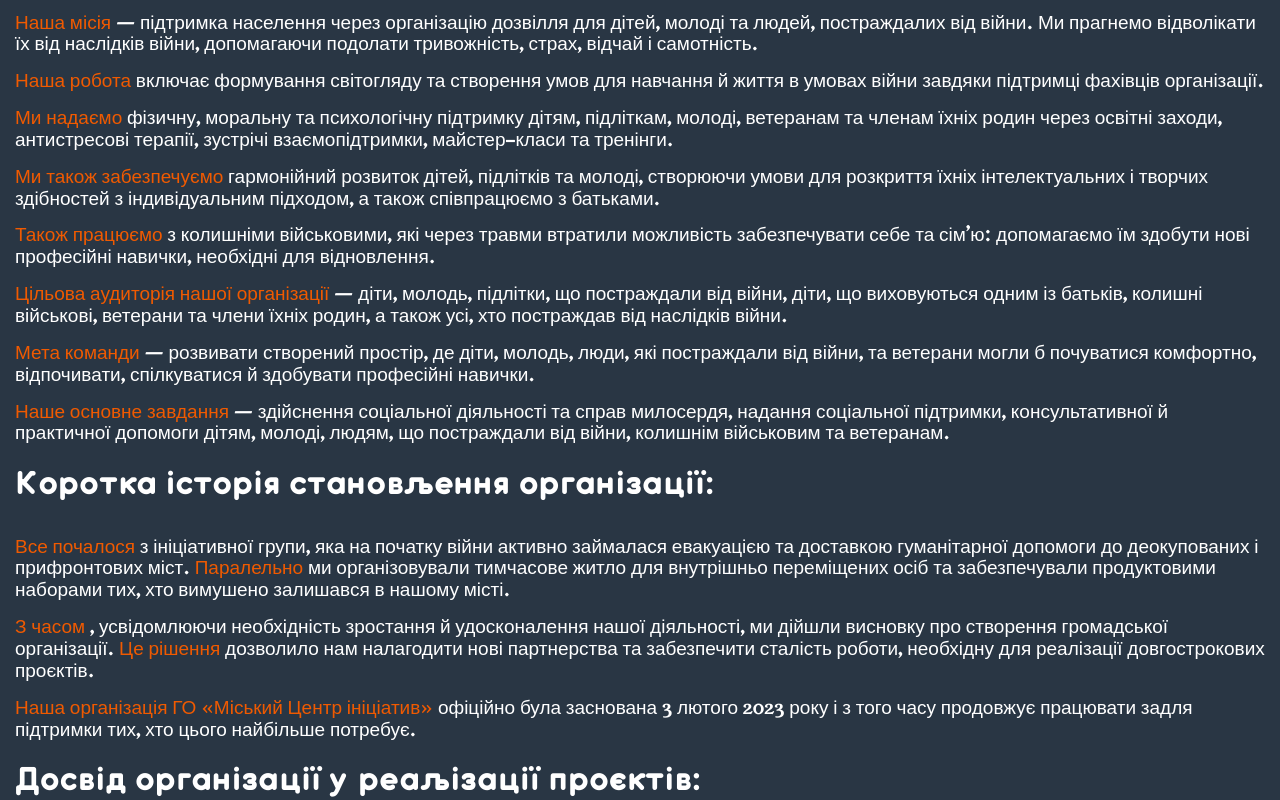
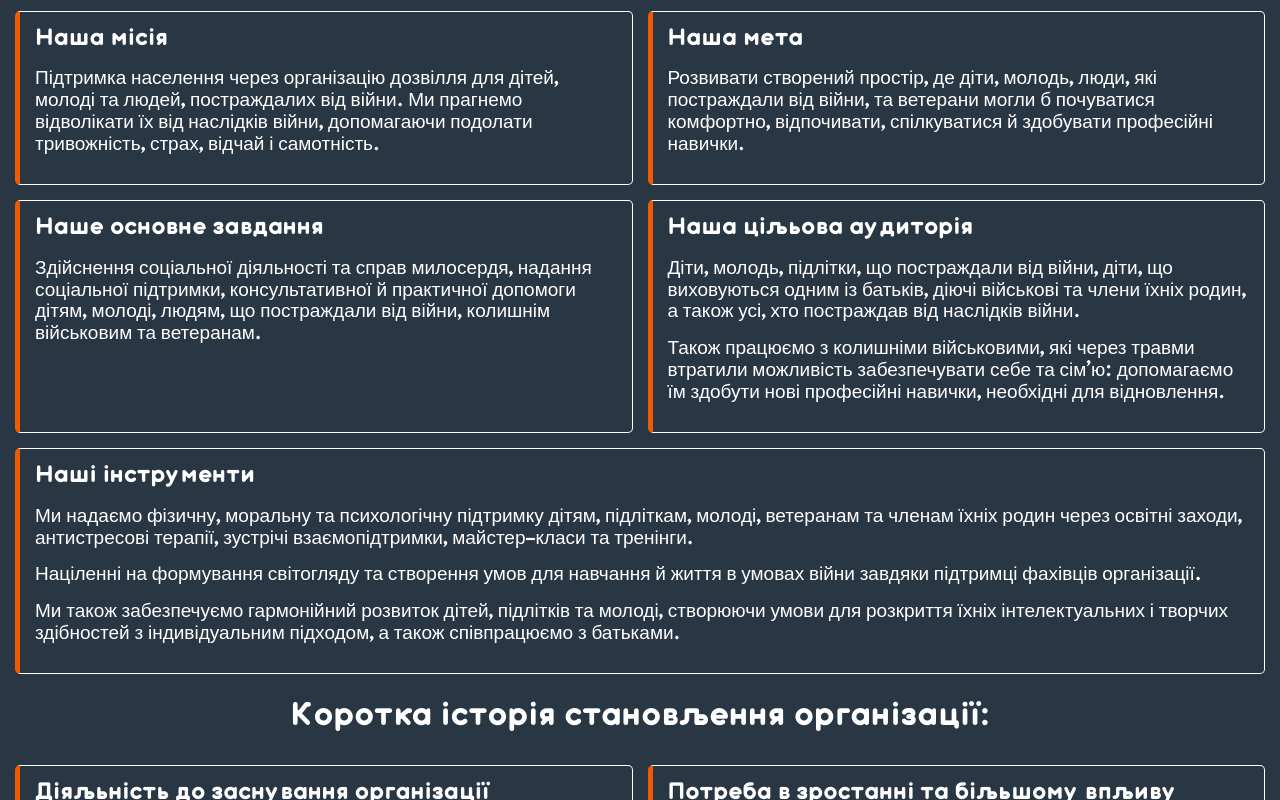
Before and after one commit to kozachuk-ivan/mci, a plain HTML site: page index.html in a window 1280 px wide. Shown: the part 488-1288 px from the top of the page. Drawn offline with Linux system fonts and the light colour scheme.

Commit message:
done with des

```diff
--- a/index.html
+++ b/index.html
@@ -53,6 +53,7 @@
       rel="manifest"
       href="site.webmanifest"
     />
+
     <!-- Підключення стилів -->
     <link
       rel="stylesheet"
@@ -88,93 +89,123 @@
               </svg>
             </div>
             <h2 class="about__subtitle subtitle">
-              Місія, візія, основні напрямки діяльності організації:
+              Місія, візія та основні напрямки діяльності організації:
             </h2>
+
+            <div class="about__row">
+              <div class="about__col box">
+                <h3 class="about__heading">Наша місія</h3>
                 <p class="about__desc desc">
-              <mark class="about__mark mark">Наша місія</mark>
-              — підтримка населення через організацію дозвілля для дітей, молоді
-              та людей, постраждалих від війни. Ми прагнемо відволікати їх від
-              наслідків війни, допомагаючи подолати тривожність, страх, відчай і
-              самотність.
+                  Підтримка населення через організацію дозвілля для дітей,
+                  молоді та людей, постраждалих від війни. Ми прагнемо
+                  відволікати їх від наслідків війни, допомагаючи подолати
+                  тривожність, страх, відчай і самотність.
+                </p>
+              </div>
+              <div class="about__col box">
+                <h3 class="about__heading">Наша мета</h3>
+                <p class="about__desc desc">
+                  Розвивати створений простір, де діти, молодь, люди, які
+                  постраждали від війни, та ветерани могли б почуватися
+                  комфортно, відпочивати, спілкуватися й здобувати професійні
+                  навички.
+                </p>
+              </div>
+              <div class="about__col box">
+                <h3 class="about__heading">Наше основне завдання</h3>
+                <p class="about__desc desc">
+                  Здійснення соціальної діяльності та справ милосердя, надання
+                  соціальної підтримки, консультативної й практичної допомоги
+                  дітям, молоді, людям, що постраждали від війни, колишнім
+                  військовим та ветеранам.
+                </p>
+              </div>
+              <div class="about__col box">
+                <h3 class="about__heading">Наша цільова аудиторія</h3>
+                <p class="about__desc desc">
+                  Діти, молодь, підлітки, що постраждали від війни, діти, що
+                  виховуються одним із батьків, діючі військові та члени їхніх
+                  родин, а також усі, хто постраждав від наслідків війни.
                 </p>
                 <p class="about__desc desc">
-              <mark class="about__mark mark">Наша робота</mark>
-              включає формування світогляду та створення умов для навчання й
-              життя в умовах війни завдяки підтримці фахівців організації.
+                  Також працюємо з колишніми військовими, які через травми
+                  втратили можливість забезпечувати себе та сім’ю: допомагаємо
+                  їм здобути нові професійні навички, необхідні для відновлення.
+                </p>
+              </div>
+              <div class="about__col box">
+                <h3 class="about__heading">Наші інструменти</h3>
+                <p class="about__desc desc">
+                  Ми надаємо фізичну, моральну та психологічну підтримку дітям,
+                  підліткам, молоді, ветеранам та членам їхніх родин через
+                  освітні заходи, антистресові терапії, зустрічі
+                  взаємопідтримки, майстер-класи та тренінги.
                 </p>
                 <p class="about__desc desc">
-              <mark class="about__mark mark">Ми надаємо</mark>
-              фізичну, моральну та психологічну підтримку дітям, підліткам,
-              молоді, ветеранам та членам їхніх родин через освітні заходи,
-              антистресові терапії, зустрічі взаємопідтримки, майстер-класи та
-              тренінги.
+                  Націленні на формування світогляду та створення умов для
+                  навчання й життя в умовах війни завдяки підтримці фахівців
+                  організації.
                 </p>
                 <p class="about__desc desc">
-              <mark class="about__mark mark">Ми також забезпечуємо</mark>
-              гармонійний розвиток дітей, підлітків та молоді, створюючи умови
-              для розкриття їхніх інтелектуальних і творчих здібностей з
-              індивідуальним підходом, а також співпрацюємо з батьками.
+                  Ми також забезпечуємо гармонійний розвиток дітей, підлітків та
+                  молоді, створюючи умови для розкриття їхніх інтелектуальних і
+                  творчих здібностей з індивідуальним підходом, а також
+                  співпрацюємо з батьками.
                 </p>
-            <p class="about__desc desc">
-              <mark class="about__mark mark">Також працюємо</mark>
-              з колишніми військовими, які через травми втратили можливість
-              забезпечувати себе та сім’ю: допомагаємо їм здобути нові
-              професійні навички, необхідні для відновлення.
-            </p>
-            <p class="about__desc desc">
-              <mark class="about__mark mark">
-                Цільова аудиторія нашої організації
-              </mark>
-              — діти, молодь, підлітки, що постраждали від війни, діти, що
-              виховуються одним із батьків, колишні військові, ветерани та члени
-              їхніх родин, а також усі, хто постраждав від наслідків війни.
-            </p>
-            <p class="about__desc desc">
-              <mark class="about__mark mark">Мета команди</mark>
-              — розвивати створений простір, де діти, молодь, люди, які
-              постраждали від війни, та ветерани могли б почуватися комфортно,
-              відпочивати, спілкуватися й здобувати професійні навички.
-            </p>
-            <p class="about__desc desc">
-              <mark class="about__mark mark">Наше основне завдання</mark>
-              — здійснення соціальної діяльності та справ милосердя, надання
-              соціальної підтримки, консультативної й практичної допомоги дітям,
-              молоді, людям, що постраждали від війни, колишнім військовим та
-              ветеранам.
-            </p>
+              </div>
+            </div>
+
             <h2 class="about__subtitle subtitle">
               Коротка історія становлення організації:
             </h2>
+            <div class="about__row row">
+              <div class="about__col box">
+                <h3 class="about__heading">
+                  Діяльність до заснування організації
+                </h3>
                 <p class="about__desc desc">
-              <mark class="about__mark mark">Все почалося</mark>
-              з ініціативної групи, яка на початку війни активно займалася
-              евакуацією та доставкою гуманітарної допомоги до деокупованих і
-              прифронтових міст.
-              <mark class="about__mark mark">Паралельно</mark>
-              ми організовували тимчасове житло для внутрішньо переміщених осіб
-              та забезпечували продуктовими наборами тих, хто вимушено залишався
-              в нашому місті.
+                  Все почалося з ініціативної групи, яка на початку війни
+                  активно займалася евакуацією та доставленням гуманітарної
+                  допомоги до деокупованих і прифронтових міст.
                 </p>
                 <p class="about__desc desc">
-              <mark class="about__mark mark">З часом</mark>
-              , усвідомлюючи необхідність зростання й удосконалення нашої
-              діяльності, ми дійшли висновку про створення громадської
+                  Паралельно ми організовували тимчасове житло для внутрішньо
+                  переміщених осіб та забезпечували продуктовими наборами тих,
+                  хто вимушено залишався в нашому місті.
+                </p>
+              </div>
+              <div class="about__col box">
+                <h3 class="about__heading">
+                  Потреба в зростанні та більшому впливу
+                </h3>
+                <p class="about__desc desc">
+                  З часом , усвідомлюючи необхідність зростання й удосконалення
+                  нашої діяльності, ми дійшли висновку про створення громадської
                   організації.
-              <mark class="about__mark mark">Це рішення</mark>
-              дозволило нам налагодити нові партнерства та забезпечити сталість
-              роботи, необхідну для реалізації довгострокових проєктів.
                 </p>
                 <p class="about__desc desc">
-              <mark class="about__mark mark">
-                Наша організація ГО «Міський Центр ініціатив»
-              </mark>
-              офіційно була заснована 3 лютого 2023 року і з того часу продовжує
-              працювати задля підтримки тих, хто цього найбільше потребує.
+                  Це рішення дозволило нам налагодити нові партнерства та
+                  забезпечити сталість роботи, необхідну для реалізації
+                  довгострокових проєктів.
                 </p>
+              </div>
+
+              <div class="about__col box">
+                <h3 class="about__heading">ГО «Міський Центр ініціатив»</h3>
+                <p class="about__desc desc">
+                  Наша організація ГО «Міський Центр ініціатив» офіційно була
+                  заснована 3 лютого 2023 року і з того часу продовжує працювати
+                  задля підтримки тих, хто цього найбільше потребує.
+                </p>
+              </div>
+            </div>
+
+            <p class="about__desc desc"></p>
+
             <h2 class="about__subtitle subtitle">
               Досвід організації у реалізації проєктів:
             </h2>
-            <div class="about__project">
+            <div class="about__project box">
               <h3 class="about__project-title">"Мультиспорт"</h3>
               <p class="about__project-description">
                 Тиждень дозвілля для дітей і підлітків за допомогою сучасних
@@ -202,7 +233,7 @@
               </div>
             </div>
 
-            <div class="about__project">
+            <div class="about__project box">
               <h2 class="about__project-title">"Мудрий тесля"</h2>
               <p class="about__project-description">
                 Заняття із трудового виховання для підлітків, в яких немає
@@ -228,7 +259,7 @@
               </div>
             </div>
 
-            <div class="about__project">
+            <div class="about__project box">
               <h2 class="about__project-title">"IT школа"</h2>
               <p class="about__project-description">
                 Проводилось IT навчання для підлітків, які постраждали від
@@ -259,7 +290,7 @@
               </div>
             </div>
 
-            <div class="about__project">
+            <div class="about__project box">
               <h2 class="about__project-title">
                 "Ретрит для сімей ветеранів війни"
               </h2>
@@ -291,7 +322,7 @@
               </div>
             </div>
 
-            <div class="about__project">
+            <div class="about__project box">
               <h2 class="about__project-title">Курс "Зцілення душі"</h2>
               <p class="about__project-description">
                 Проводились заняття із залученням професійних психологів для
@@ -319,7 +350,7 @@
               </div>
             </div>
 
-            <div class="about__project">
+            <div class="about__project box">
               <h2 class="about__project-title">Літній табір в м. Бухарест</h2>
               <p class="about__project-description">
                 Для підлітків які вимушено покинули країну через військові дії.
@@ -333,7 +364,7 @@
               </div>
             </div>
 
-            <div class="about__project">
+            <div class="about__project box">
               <h2 class="about__project-title">Гуманітарні проєкти</h2>
               <p class="about__project-description">
                 Одяг, взуття, продукти харчування, ліки, дитяче харчування.
@@ -349,9 +380,9 @@
               </div>
             </div>
 
-            <div class="about__project">
+            <div class="about__project box">
               <h2 class="about__project-title">
-                Проєкт медичного обслуговання будинку ветеранів
+                Проєкт медичного обслуговування будинку ветеранів
               </h2>
               <p class="about__project-description">
                 Де проживають люди похилого віку з різних соціальних груп
--- a/styles/scss/_about.scss
+++ b/styles/scss/_about.scss
@@ -4,15 +4,37 @@
     margin-bottom: clamp(15px, 3vw, 25px);
   }
 
+  &__row {
+    display: flex;
+    justify-content: center;
+    gap: clamp(10px, 3vw, 15px);
+    flex-wrap: wrap;
+  }
+
+  &__col {
+    padding: 15px;
+    flex: 1 0 calc(50% - clamp(10px, 3vw, 15px));
+    min-height: 100%;
+  }
+
+  @media (max-width: 600px) {
+    .about {
+      &__col {
+        flex: 100%;
+      }
+    }
+  }
+
+  &__heading {
+    font-weight: 700;
+    font-family: $second-font-family;
+    font-size: clamp(20px, 3vw, 26px);
+    margin-bottom: 10px;
+  }
+
   &__project {
     margin-bottom: 20px;
     padding: 15px;
-    background-color: $body-bg-color;
-    border-left: 5px solid $orange-color;
-    border-right: 1px solid $content-color;
-    border-top: 1px solid $content-color;
-    border-bottom: 1px solid $content-color;
-    border-radius: 5px;
 
     &-title {
       font-size: 24px;
--- a/styles/scss/_blocks.scss
+++ b/styles/scss/_blocks.scss
@@ -7,8 +7,9 @@
 
 .subtitle {
   font-family: $second-font-family;
+  text-align: center;
   font-weight: 700;
-  font-size: clamp(20px, 3vw, 36px);
+  font-size: clamp(23px, 3vw, 36px);
   margin-block: clamp(15px, 3vw, 25px);
 }
 
@@ -32,3 +33,12 @@
 .mark {
   color: $orange-color;
 }
+
+.box {
+  background-color: $body-bg-color;
+  border-left: 5px solid $orange-color;
+  border-right: 1px solid $content-color;
+  border-top: 1px solid $content-color;
+  border-bottom: 1px solid $content-color;
+  border-radius: 5px;
+}
```
Also changed, not shown: styles/css/style.css, 1 other file. Lines whose indentation alone changed are shown as unchanged.
